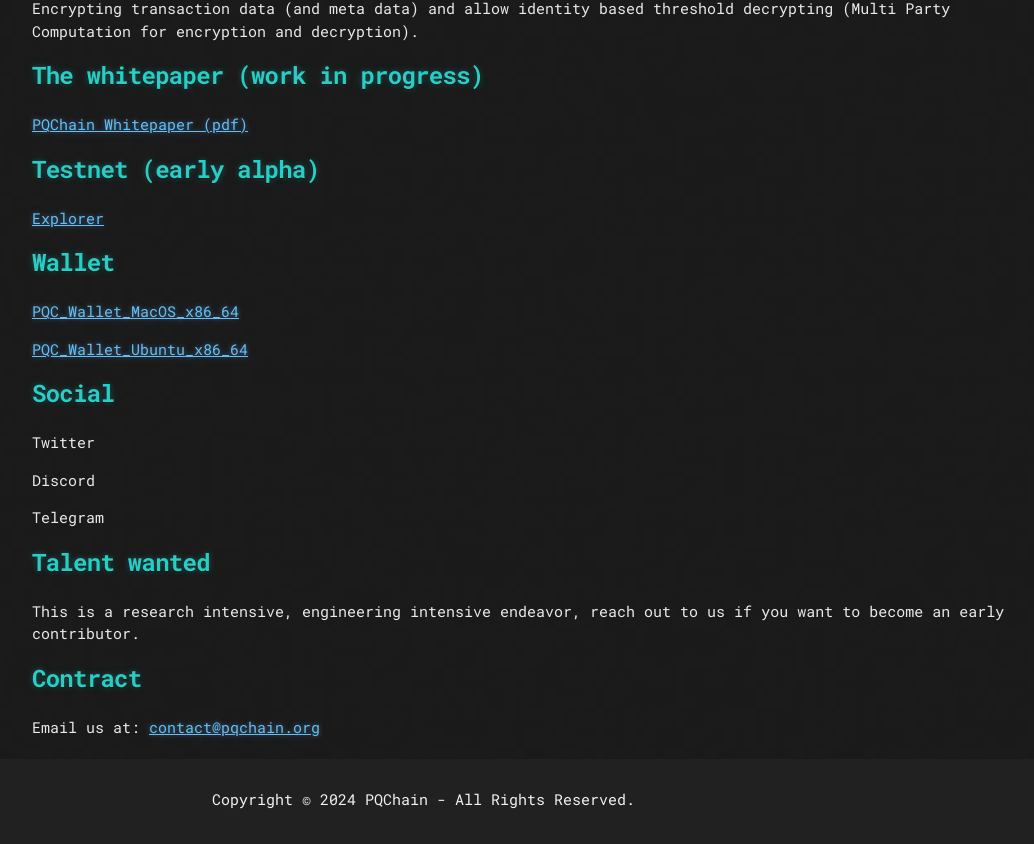
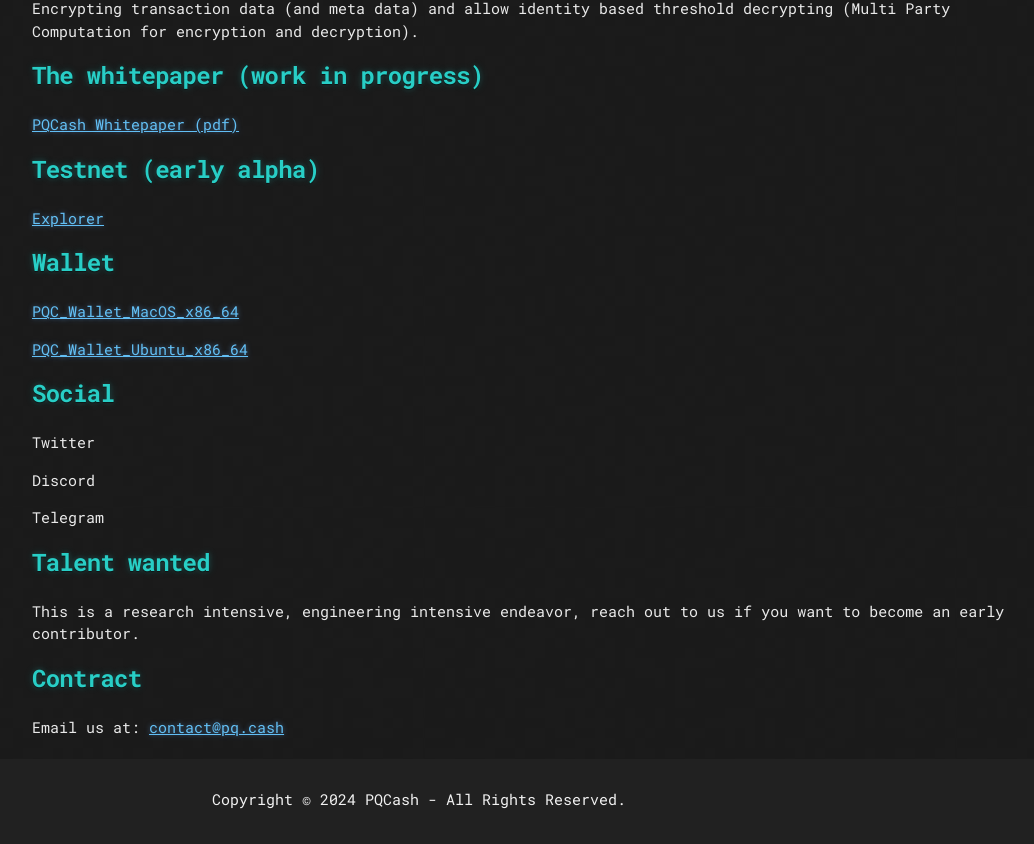
Before and after one commit to cryptobadass/pqchain, a Jekyll site: the page built from index.md, in a window 1280 px wide and 1400 px high, scrolled down 536 px. Shown: the part 553-1397 px from the top of the window, without its empty margins (108-1142 px from the left). Built offline with Jekyll 4.4.1, drawn with Linux system fonts in a browser that asks for light colours; our own code applies the rules of GitHub Pages for plain Markdown files.

Commit message:
update display

```diff
--- a/_config.yml
+++ b/_config.yml
@@ -1,4 +1,4 @@
-title: PQChain
+title: PQCash
 description: A High Throughput Post Quantum Blockchain
 show_downloads: false
 google_analytics:
--- a/_layouts/default.html
+++ b/_layouts/default.html
@@ -42,8 +42,8 @@
     <!-- FOOTER  -->
     <div id="footer_wrap" class="outer">
       <footer class="inner">
-        <!-- <p><a href="mailto:xxxx@pqchain.org">Email us at: xxxx@pqchain.org</a></p> -->
-        <p>Copyright © 2024 PQChain - All Rights Reserved.</p>
+        <!-- <p><a href="mailto:xxxx@pq.cash">Email us at: xxxx@pq.cash</a></p> -->
+        <p>Copyright © 2024 PQCash - All Rights Reserved.</p>
       </footer>
     </div>
   </body>
--- a/index.md
+++ b/index.md
@@ -49,17 +49,17 @@ Encrypting transaction data (and meta data) and allow identity based threshold d
 
 # The whitepaper (work in progress)
 
-<a href="https://www.pqchain.org/docs/pqchain.pdf" target="_blank">PQChain Whitepaper (pdf)</a>
+<a href="https://www.pq.cash/docs/pqcash.pdf" target="_blank">PQCash Whitepaper (pdf)</a>
 
 # Testnet (early alpha)
 
-<a href="https://explorer.pqchain.org/" target="_blank">Explorer</a>
+<a href="https://explorer.pq.cash/" target="_blank">Explorer</a>
 
 # Wallet
 
-<a href="https://www.pqchain.org/files/PQC_Wallet_MacOS_x86_64" target="_blank">PQC_Wallet_MacOS_x86_64</a>
+<a href="https://www.pq.cash/files/PQC_Wallet_MacOS_x86_64" target="_blank">PQC_Wallet_MacOS_x86_64</a>
 
-<a href="https://www.pqchain.org/files/PQC_Wallet_Ubuntu_x86_64" target="_blank">PQC_Wallet_Ubuntu_x86_64</a>
+<a href="https://www.pq.cash/files/PQC_Wallet_Ubuntu_x86_64" target="_blank">PQC_Wallet_Ubuntu_x86_64</a>
 
 # Social
 
@@ -75,4 +75,4 @@ This is a research intensive, engineering intensive endeavor, reach out to us if
 
 # Contract
 
-Email us at: [contact@pqchain.org](mailto:contact@pqchain.org)
+Email us at: [contact@pq.cash](mailto:contact@pq.cash)
```
Also changed, not shown: 2 other files.
